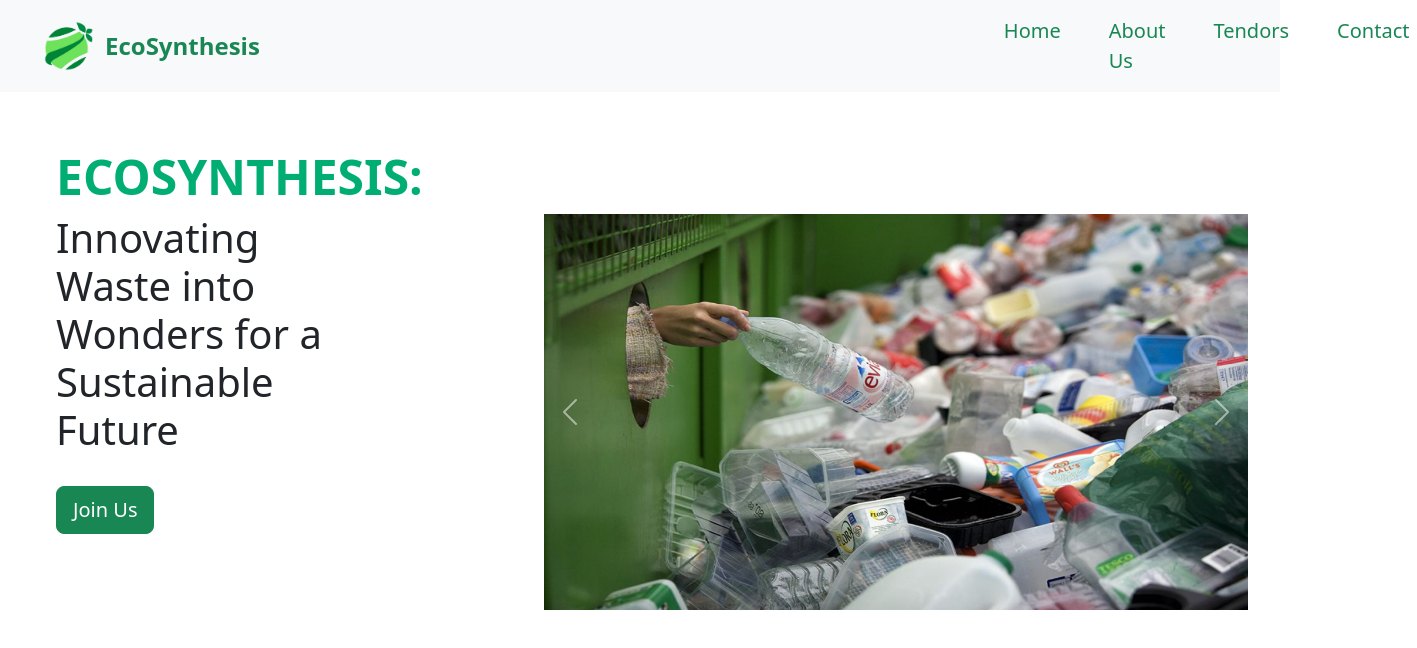
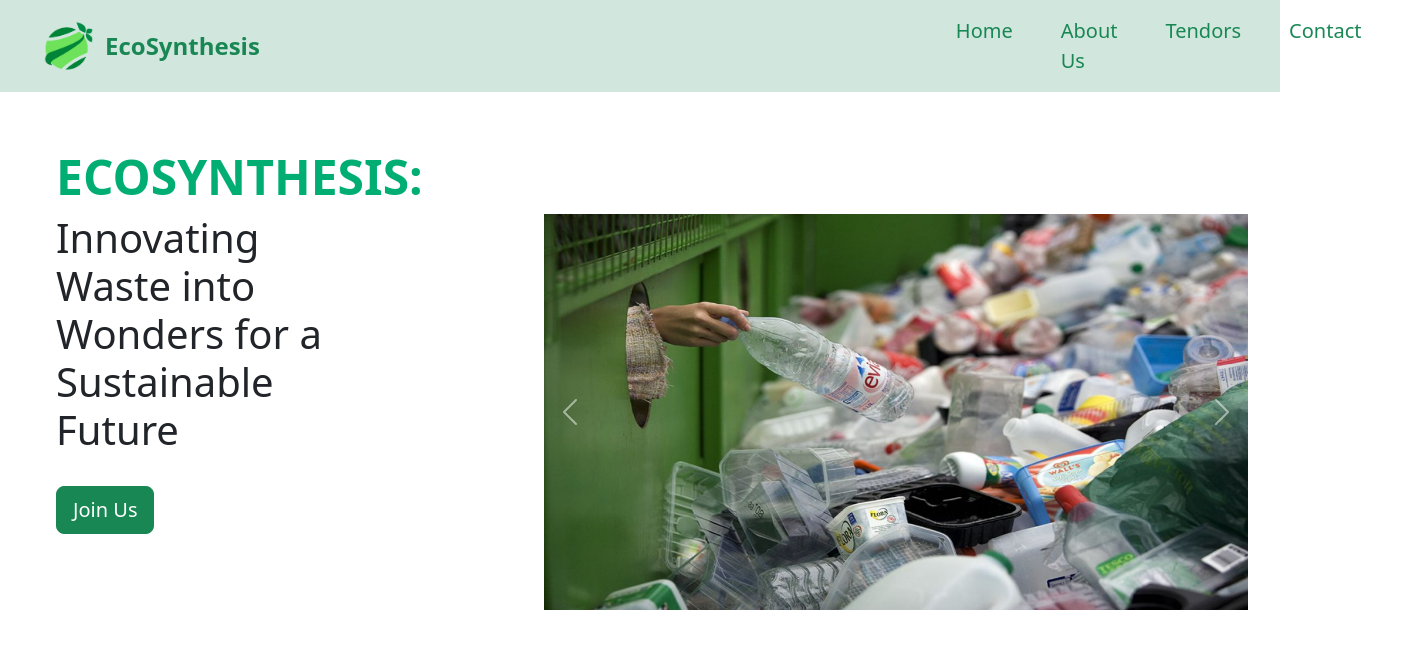
Before and after one commit to abhijeet-sarkar-01/EcoSynthesis, a plain HTML site: page index.html in a window 1280 px wide. Shown: the whole page, 1417 px wide, since content can reach past the window. Drawn offline with nearby package versions, Linux system fonts and the light colour scheme.

Commit message:
Change navbar color

```diff
--- a/index.html
+++ b/index.html
@@ -10,7 +10,7 @@
 </head>
 <body>
   <header>
-    <nav class="navbar navbar-expand-lg bg-body-tertiary">
+    <nav class="navbar navbar-expand-lg bg-success-subtle">
       <div class="container-fluid">
         <img src="assets/logo.png" alt="Logo" width="50" height="50" class="d-inline-block align-text-top">
         <a class="navbar-brand fs-4 fw-bold text-success" href="#">&nbsp;&nbsp;EcoSynthesis</a>
--- a/style.css
+++ b/style.css
@@ -34,7 +34,7 @@ main{
 }
 
 .navbar-nav{
-  margin-left: 45rem;
+  margin-left: 42rem;
   gap: 2rem;
 }
 
```
